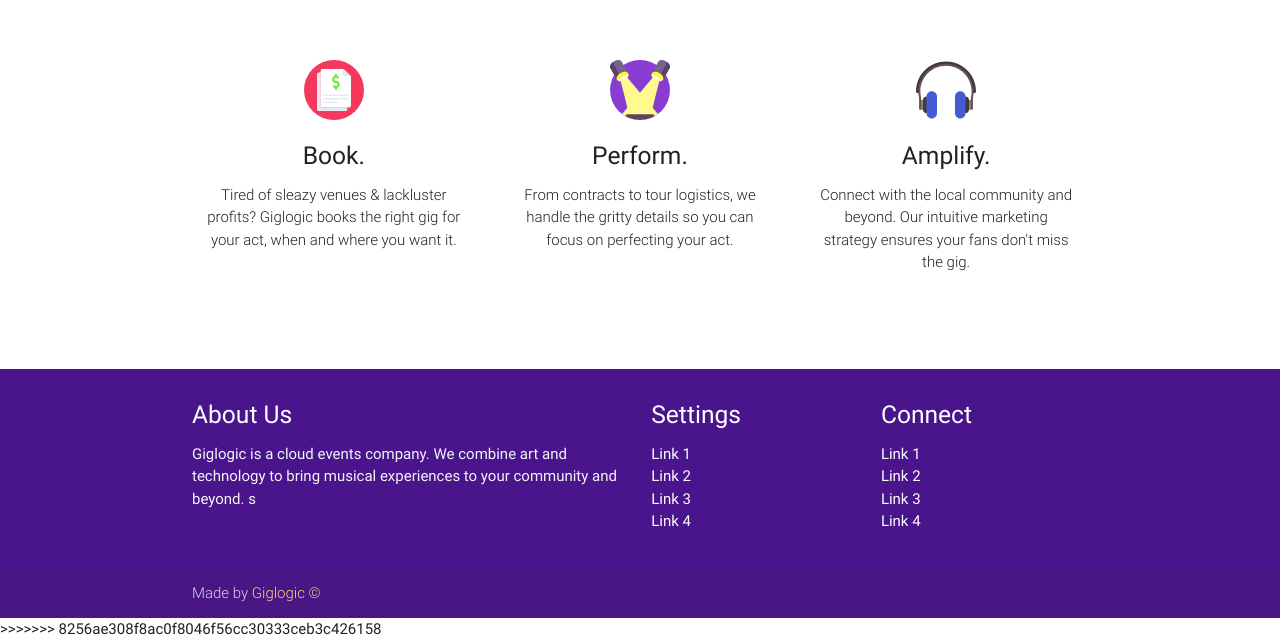
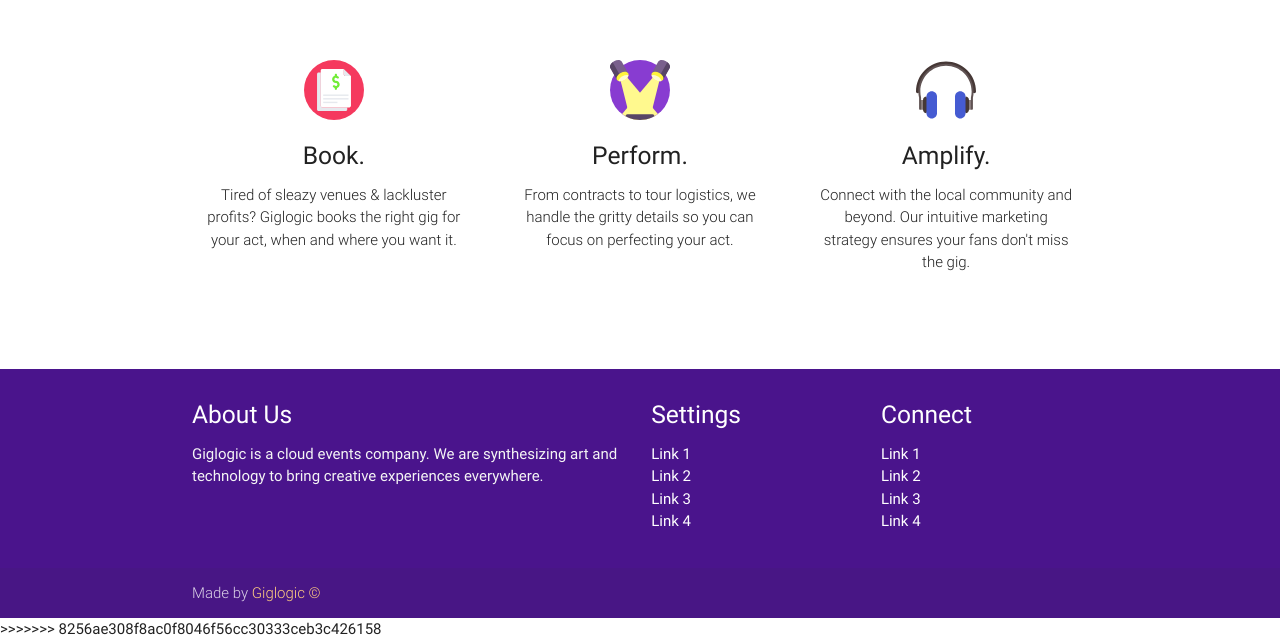
Before and after one commit to evansavage/giglogic_v2, a website: page starter-template/index.html in a window 1280 px wide. Shown: the part 2354-2994 px from the top of the page. Drawn offline with nearby package versions, Linux system fonts and the light colour scheme; a web font is replaced by a local one.

Commit message:
Update index.html

```diff
--- a/starter-template/index.html
+++ b/starter-template/index.html
@@ -242,7 +242,7 @@
       <div class="row">
         <div class="col l6 s12">
           <h5 class="white-text">About Us</h5>
-          <p class="grey-text text-lighten-4">Giglogic is a cloud events company. We combine art and technology to bring musical experiences to your community and beyond. s</p>
+          <p class="grey-text text-lighten-4">Giglogic is a cloud events company. We are synthesizing art and technology to bring creative experiences everywhere.</p>
 
 
         </div>
```
